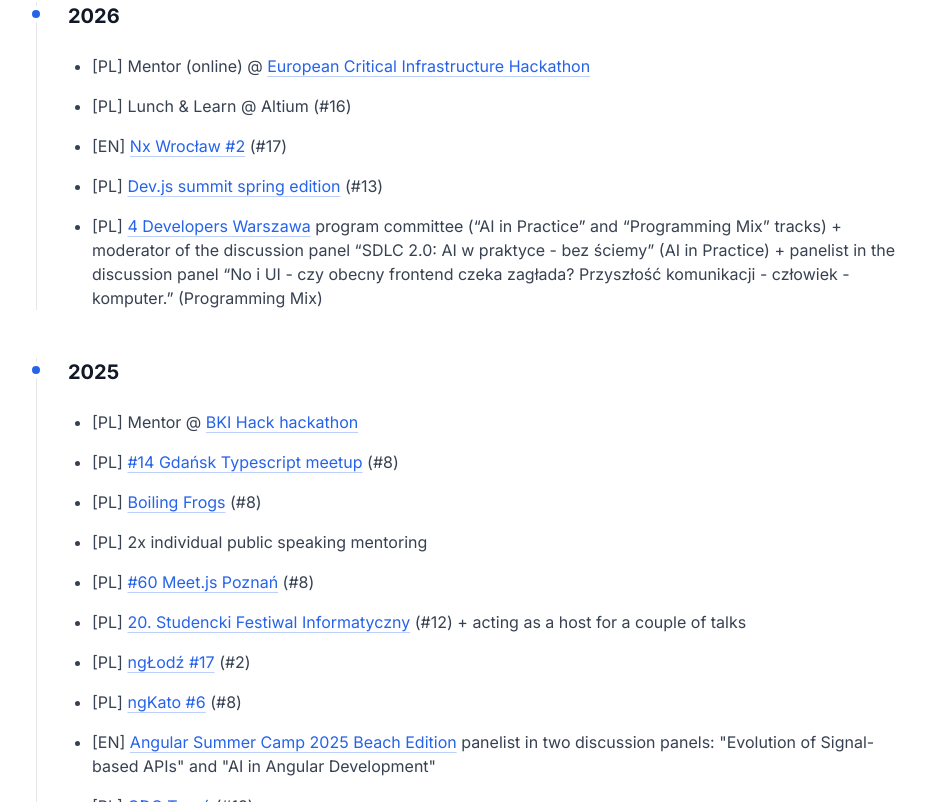
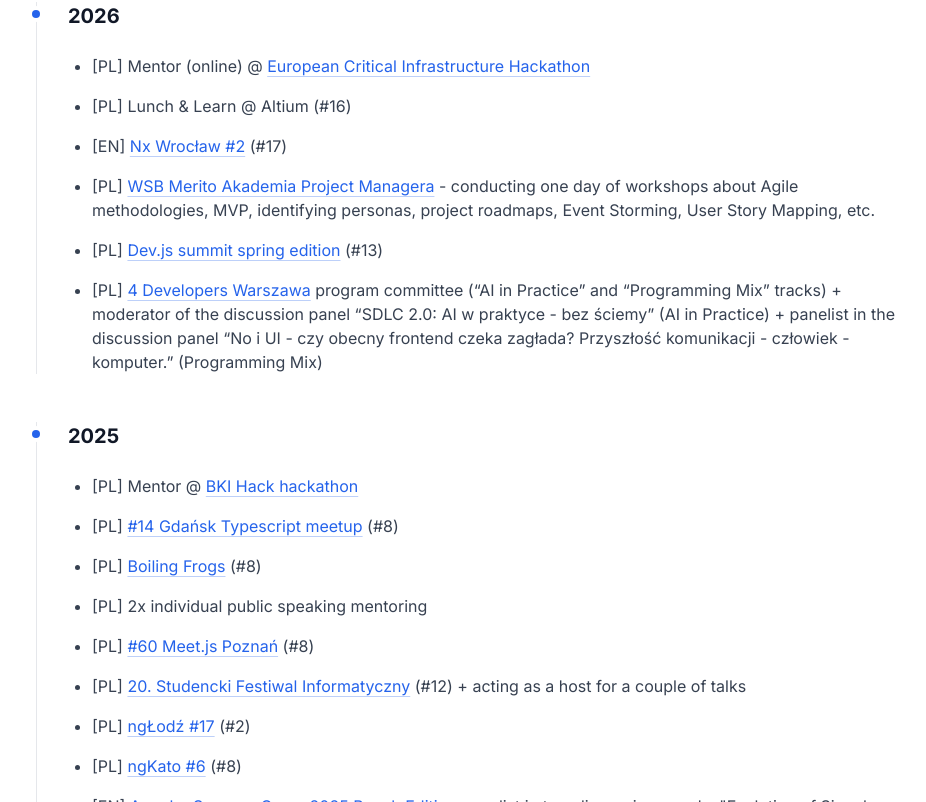
Before and after one commit to superdyzio/superdyzio.github.io, a Next.js app: page /speaker in a window 1280 px wide. Shown: the part 1617-2419 px from the top of the page, without its empty margins (172-1098 px from the left). Built offline with nearby package versions, Linux system fonts and the light colour scheme; no server answers.

Commit message:
add WSB Merito

```diff
--- a/src/app/speaker/page.tsx
+++ b/src/app/speaker/page.tsx
@@ -81,6 +81,7 @@
               <li>[PL] Mentor (online) @ <a href="https://criticalhackathon.com/" className="text-blue-600 hover:text-blue-800 underline decoration-blue-600/30 underline-offset-4 transition-colors dark:text-blue-400 dark:hover:text-blue-300 dark:text-blue-400 dark:hover:text-blue-300">European Critical Infrastructure Hackathon</a></li>
               <li>[PL] Lunch & Learn @ Altium (#16)</li>
               <li>[EN] <a href="https://www.youtube.com/watch?v=olpkD-lUePg" className="text-blue-600 hover:text-blue-800 underline decoration-blue-600/30 underline-offset-4 transition-colors dark:text-blue-400 dark:hover:text-blue-300">Nx Wrocław #2</a> (#17)</li>
+              <li>[PL] <a href="https://www.merito.pl/poznan/studia-i-szkolenia/studia-podyplomowe/kierunki/zarzadzanie-projektem-akademia-project-managera-0" className="text-blue-600 hover:text-blue-800 underline decoration-blue-600/30 underline-offset-4 transition-colors dark:text-blue-400 dark:hover:text-blue-300">WSB Merito Akademia Project Managera</a> - conducting one day of workshops about Agile methodologies, MVP, identifying personas, project roadmaps, Event Storming, User Story Mapping, etc.</li>
               <li>[PL] <a href="https://www.youtube.com/watch?v=OraYiRWuiJ8" className="text-blue-600 hover:text-blue-800 underline decoration-blue-600/30 underline-offset-4 transition-colors dark:text-blue-400 dark:hover:text-blue-300">Dev.js summit spring edition</a> (#13)</li>
               <li>[PL] <a href="https://4developers.org.pl/" className="text-blue-600 hover:text-blue-800 underline decoration-blue-600/30 underline-offset-4 transition-colors dark:text-blue-400 dark:hover:text-blue-300">4 Developers Warszawa</a> program committee (“AI in Practice” and “Programming Mix” tracks) + moderator of the discussion panel “SDLC 2.0: AI w praktyce - bez ściemy” (AI in Practice) + panelist in the discussion panel “No i UI - czy obecny frontend czeka zagłada? Przyszłość komunikacji - człowiek - komputer.” (Programming Mix)</li>
             </ul>
```
